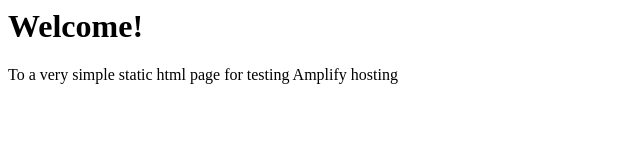
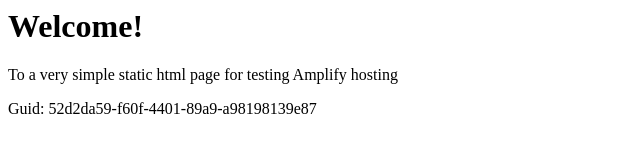
Before and after one commit to aws-aemilia-bah/Github-PR-Commit-Integration-Test-DoNotTouch-Gith-P5X5MO5I-v1-prod-me-south-1, a website: page src/index.html in a window 1280 px wide. Shown: the whole page, without its empty margins (0-640 px from the left). Drawn offline with Linux system fonts and the light colour scheme.

Commit message:
commit from integ tests

```diff
--- a/src/index.html
+++ b/src/index.html
@@ -1,3 +1,5 @@
+
+
 <html lang="en">
 
 <head>
@@ -10,6 +12,6 @@
 <body>
     <h1>Welcome!</h1>
     <p>To a very simple static html page for testing Amplify hosting</p>
-</body>
+    <p>Guid: 52d2da59-f60f-4401-89a9-a98198139e87</p></body>
 
 </html>
```
